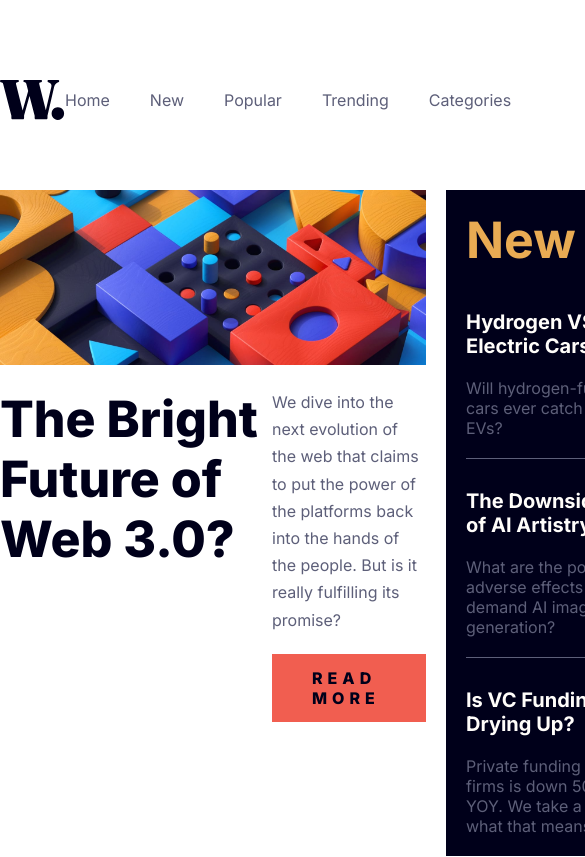
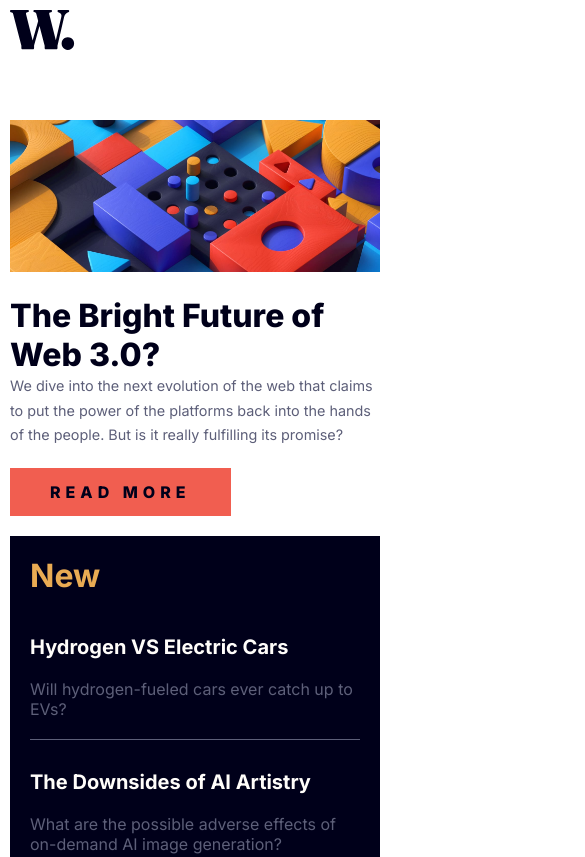
Before and after one commit to NewCodeCrafters/frontend-febuary-2026-, a plain HTML site: page projects/news-homepage-main/index.html in a window 390 px wide. Shown: the top 857 px of the page, 585 px wide, since content can reach past the window. Drawn offline with Linux system fonts and the light colour scheme.

Commit message:
feat: responsive design

```diff
--- a/projects/news-homepage-main/css/style.css
+++ b/projects/news-homepage-main/css/style.css
@@ -40,12 +40,12 @@ li {
   display: grid;
   grid-template-columns: repeat(3, 1fr);
   grid-template-areas:
-    "article article news"
+    "art art news"
     "card-1 card-2 card-3";
   gap: 20px;
 }
 .article {
-  grid-area: article;
+  grid-area: art;
 }
 .article-content {
   display: flex;
@@ -148,3 +148,53 @@ li {
   flex-direction: column;
   gap: 14px;
 }
+
+@media (max-width: 1009px) {
+  .container {
+    padding: 20px;
+  }
+
+  .main {
+    grid-template-columns: repeat(2, 1fr);
+    grid-template-areas:
+      "art art"
+      "news news"
+      "card-1 card-2"
+      "card-3 .";
+    gap: 20px;
+  }
+}
+
+@media (max-width: 652px) {
+  .container {
+    padding: 10px;
+  }
+  .main {
+    display: flex;
+    flex-direction: column;
+  }
+  .article-content {
+    flex-direction: column;
+  }
+  .article-desc {
+    width: 100%;
+    max-width: none;
+    font-size: 0.9rem;
+  }
+  .article-title {
+    max-width: none;
+    font-size: 2rem;
+  }
+  .link-list {
+    display: none;
+  }
+  .new-title {
+    font-size: 2rem;
+  }
+  .article-card-content {
+    gap: 0px;
+  }
+  .article-card {
+    align-items: center;
+  }
+}
--- a/projects/news-homepage-main/index.html
+++ b/projects/news-homepage-main/index.html
@@ -1,4 +1,4 @@
-<!DOCTYPE html>
+<!doctype html>
 <html lang="en">
   <head>
     <meta charset="UTF-8" />
```
